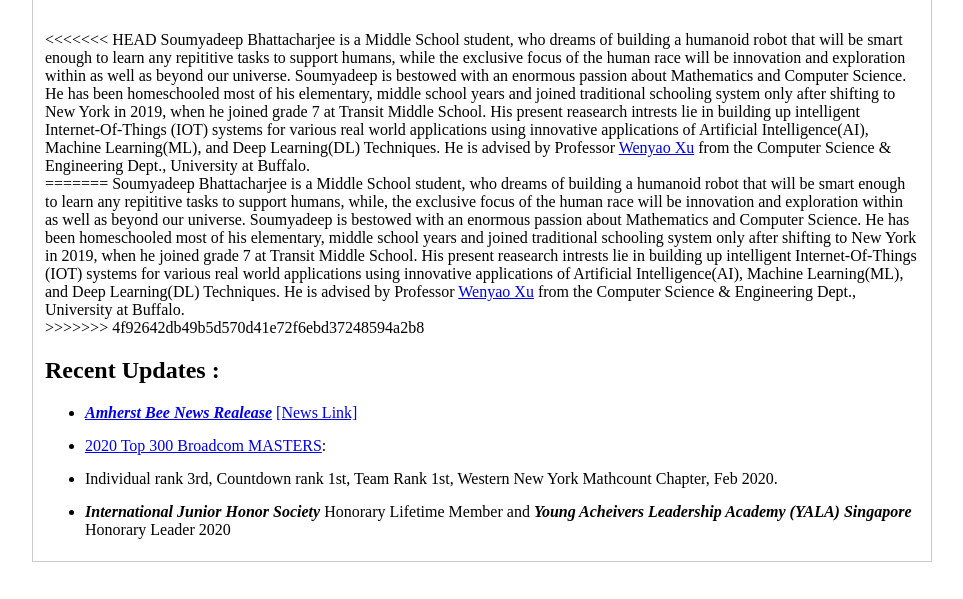
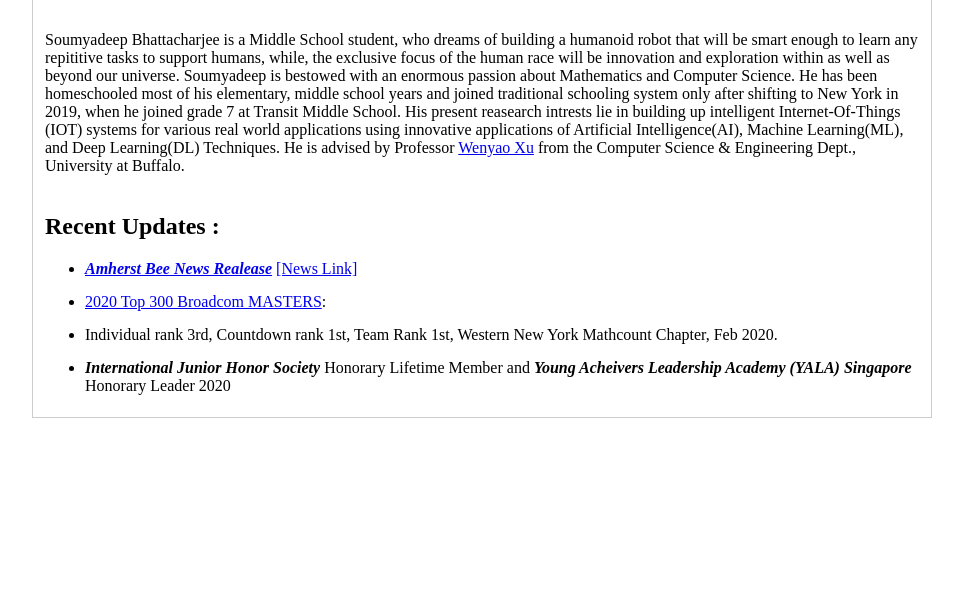
Before and after one commit to so-bhatt/soumyadeepb08.github.io, a plain HTML site: page index.html in a window 1280 px wide. Shown: the part 201-800 px from the top of the page, without its empty margins (158-1121 px from the left). Drawn offline with Linux system fonts and the light colour scheme.

Commit message:
changes2

```diff
--- a/index.html
+++ b/index.html
@@ -83,12 +83,7 @@
     </p>
 
 <p><br>
-<<<<<<< HEAD
-Soumyadeep Bhattacharjee is a Middle School student, who dreams of building a humanoid robot that will be smart enough to learn any repititive tasks to support humans, while the exclusive focus of the human race will be innovation and exploration within as well as beyond our universe. Soumyadeep is bestowed with an enormous passion about Mathematics and Computer Science. He has been homeschooled most of his elementary, middle school years and joined traditional schooling system only after shifting to New York in 2019, when he joined grade 7 at Transit Middle School. His present reasearch intrests lie in building up intelligent Internet-Of-Things (IOT) systems for various real world applications using innovative applications of Artificial Intelligence(AI), Machine Learning(ML), and Deep Learning(DL) Techniques. He is advised by Professor <a href="https://cse.buffalo.edu/~wenyaoxu/">Wenyao Xu<a> from the Computer Science &amp; Engineering Dept., University at Buffalo.
-<br>
-=======
 Soumyadeep Bhattacharjee is a Middle School student, who dreams of building a humanoid robot that will be smart enough to learn any repititive tasks to support humans, while, the exclusive focus of the human race will be innovation and exploration within as well as beyond our universe. Soumyadeep is bestowed with an enormous passion about Mathematics and Computer Science. He has been homeschooled most of his elementary, middle school years and joined traditional schooling system only after shifting to New York in 2019, when he joined grade 7 at Transit Middle School. His present reasearch intrests lie in building up intelligent Internet-Of-Things (IOT) systems for various real world applications using innovative applications of Artificial Intelligence(AI), Machine Learning(ML), and Deep Learning(DL) Techniques. He is advised by Professor <a href="https://cse.buffalo.edu/~wenyaoxu/">Wenyao Xu<a> from the Computer Science &amp; Engineering Dept., University at Buffalo.<br>
->>>>>>> 4f92642db49b5d570d41e72f6ebd37248594a2b8
 <br>
 </a></p><a>
 
```
